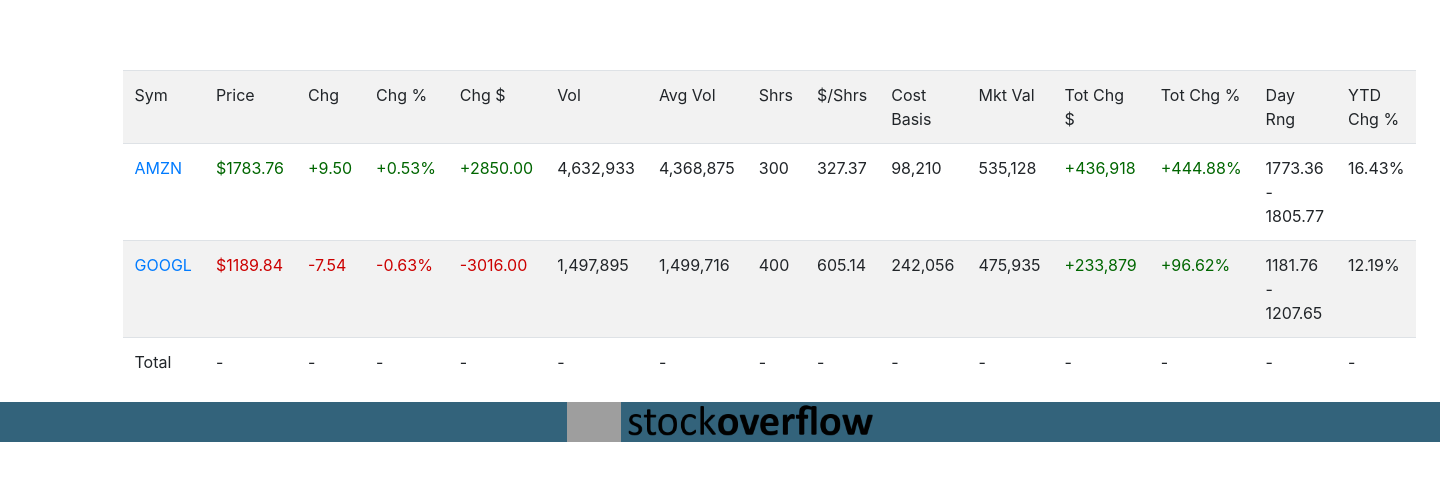
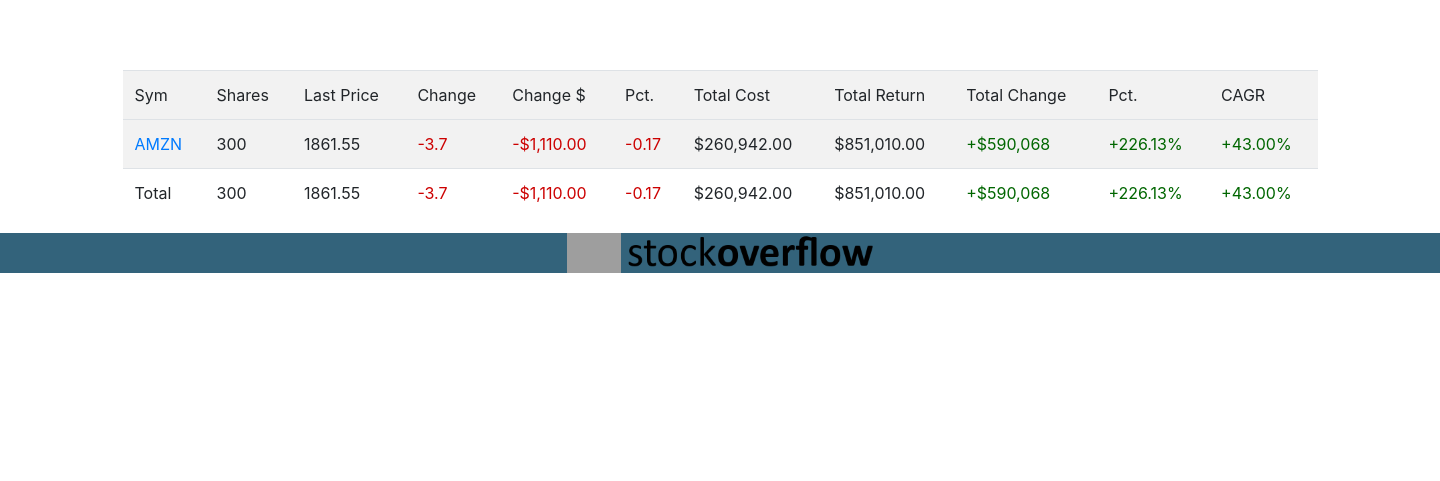
Before and after one commit to Coopss/SPMS, a PHP site: page /portfolio.php in a window 1440 px wide. Shown: the part 72-553 px from the top of the page. Run offline with PHP 8.4, Linux system fonts and the light colour scheme; grey boxes are pictures that could not be loaded.

Commit message:
More front end

```diff
--- a/public_html/portfolio.php
+++ b/public_html/portfolio.php
@@ -29,75 +29,47 @@
                 <div class="offset-lg-1 col-lg-10 col-md-10 col-sm-10 col-xs-10">
                         <!-- Table goes here -->
                         <table class = "table stock_tables">
+                           <thead>
+                                  <td> Sym </td>
+                                  <td> Shares</td>
+                                  <td> Last Price</td>
+                                  <td> Change</td>
+                                  <td> Change $ </td>
+                                  <td> Pct. </td>
+                                  <td> Total Cost</td>
+                                  <td> Total Return</td>
+                                  <td> Total Change</td>
+                                  <td> Pct. </td>
+                                  <td> CAGR </td>
+                           </thead>
 
                            <tbody>
                               <tr>
-                                         <td> Sym </td>
-                                         <td> Price </td>
-                                         <td> Chg </td>
-                                         <td> Chg % </td>
-                                         <td> Chg $ </td>
-                                         <td> Vol </td>
-                                         <td> Avg Vol </td>
-                                         <td> Shrs </td>
-                                         <td> $/Shrs </td>
-                                         <td> Cost Basis </td>
-                                         <td> Mkt Val </td>
-                                         <td> Tot Chg $ </td>
-                                         <td> Tot Chg % </td>
-                                         <td> Day Rng </td>
-                                         <td> YTD Chg % </td>
-                              </tr>
-                              <tr>
                                       <td class="" id="Sym"> <a href="#">AMZN</a> </td>
-                                      <td class="positive" id="Price"> $1783.76 </td>
-                                      <td class="positive" id="Chg"> +9.50 </td>
-                                      <td class="positive" id="Chg %"> +0.53% </td>
-                                      <td class="positive" id="Chg $"> +2850.00 </td>
-                                      <td id="Vol"> 4,632,933 </td>
-                                      <td id="Avg Vol"> 4,368,875 </td>
-                                      <td id="Shrs"> 300</td>
-                                      <td id="$/Shrs"> 327.37 </td>
-                                      <td id="Cost Basis"> 98,210 </td>
-                                      <td id="Mkt Val"> 535,128 </td>
-                                      <td class="positive" id="Tot Chg $"> +436,918 </td>
-                                      <td class="positive" id="Tot Chg %"> +444.88% </td>
-                                      <td id="Day Rng"> 1773.36 - 1805.77 </td>
-                                      <td id="YTD Chg %"> 16.43% </td>
-                              </tr>
-                              <tr>
-                                      <td class="" id="Sym"> <a href="#">GOOGL</a> </td>
-                                      <td class="negative" id="Price"> $1189.84 </td>
-                                      <td class="negative" id="Chg"> -7.54 </td>
-                                      <td class="negative" id="Chg %"> -0.63% </td>
-                                      <td class="negative" id="Chg $"> -3016.00 </td>
-                                      <td id="Vol"> 1,497,895 </td>
-                                      <td id="Avg Vol"> 1,499,716 </td>
-                                      <td id="Shrs"> 400</td>
-                                      <td id="$/Shrs"> 605.14 </td>
-                                      <td id="Cost Basis"> 242,056 </td>
-                                      <td id="Mkt Val"> 475,935 </td>
-                                      <td class="positive" id="Tot Chg $"> +233,879 </td>
-                                      <td class="positive" id="Tot Chg %"> +96.62% </td>
-                                      <td id="Day Rng"> 1181.76 - 1207.65 </td>
-                                      <td id="YTD Chg %"> 12.19% </td>
+                                      <td id="shares"> 300</td>
+                                      <td id="price"> 1861.55</td>
+                                      <td class="negative" id=change> -3.7 </td>
+                                      <td class="negative" id="chgdol"> -$1,110.00</td>
+                                      <td class="negative" id="pct1"> -0.17 </td>
+                                      <td id="cost"> $260,942.00 </td>
+                                      <td id="return"> $851,010.00</td>
+                                      <td class="positive" id="chgtot"> +$590,068</td>
+                                      <td class="positive"id="pct2"> +226.13%</td>
+                                      <td class="positive" id="cagr"> +43.00%</td>
                               </tr>
                               <tr>
                                       <td id="Sym"> Total </td>
-                                      <td id="Price"> - </td>
-                                      <td id="Chg"> - </td>
-                                      <td id="Chg %"> - </td>
-                                      <td id="Chg $"> - </td>
-                                      <td id="Vol"> - </td>
-                                      <td id="Avg Vol"> - </td>
-                                      <td id="Shrs"> - </td>
-                                      <td id="$/Shrs"> - </td>
-                                      <td id="Cost Basis"> - </td>
-                                      <td id="Mkt Val"> - </td>
-                                      <td id="Tot Chg $"> - </td>
-                                      <td id="Tot Chg %"> - </td>
-                                      <td id="Day Rng"> - </td>
-                                      <td id="YTD Chg %"> - </td>
+                                      <td id="shares"> 300</td>
+                                      <td id="price"> 1861.55</td>
+                                      <td class="negative" id=change> -3.7 </td>
+                                      <td class="negative" id="chgdol"> -$1,110.00</td>
+                                      <td class="negative" id="pct1"> -0.17 </td>
+                                      <td id="cost"> $260,942.00 </td>
+                                      <td id="return"> $851,010.00</td>
+                                      <td class="positive" id="chgtot"> +$590,068</td>
+                                      <td class="positive"id="pct2"> +226.13%</td>
+                                      <td class="positive" id="cagr"> +43.00%</td>
+
                               </tr>
                            </tbody>
 
```
Also changed, not shown: public_html/global_assets/dashboard.css (+9 -0 lines), public_html/index.php (+59 -13 lines), public_html/ticker.php (+17 -14 lines).
